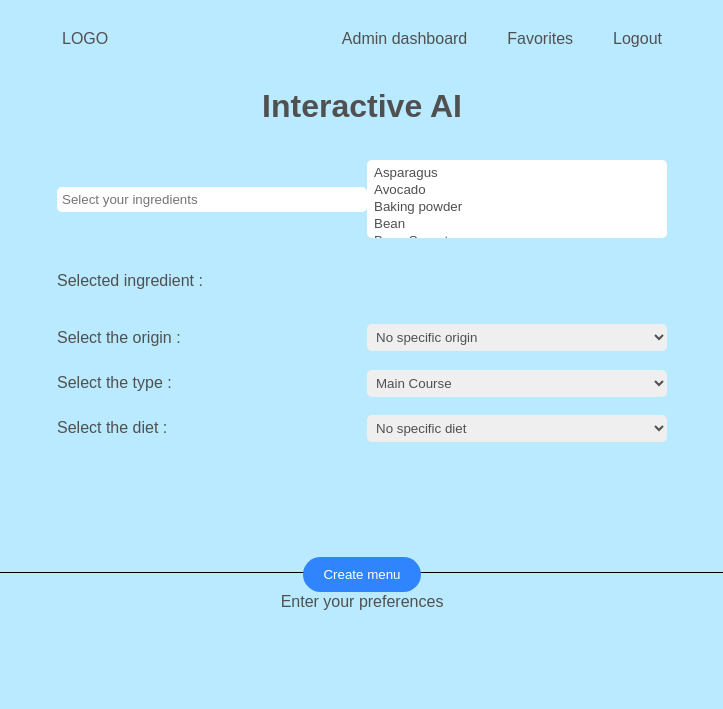
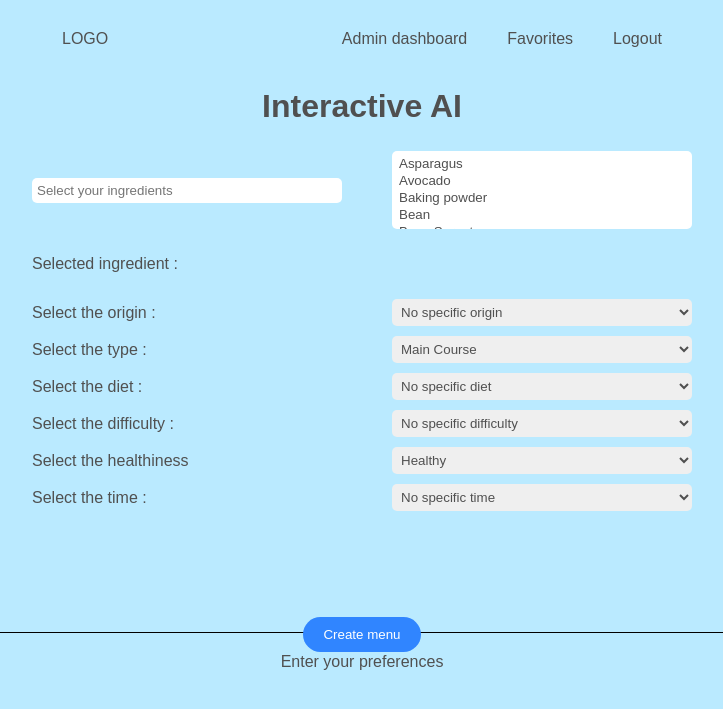
Before and after one commit to AugusteDollinger/Food-ly, a PHP site: page /php/ in a window 1280 px wide. Shown: the top 709 px of the page, without its empty margins (278-1001 px from the left). Run offline with PHP 8.4, Linux system fonts and the light colour scheme; a user stored in the database is signed in; data comes from the database, SQL or seed files in the repository; some web fonts are replaced.

Commit message:
Added more tags for the food choices

```diff
--- a/chat.php
+++ b/chat.php
@@ -32,7 +32,7 @@ if (!isset($_GET['id'])) {
         while ($row2 = $result->fetch()) {
             $ingredients .= $row2['LIBELLE_INGREDIENT'] . ', ';
         }
-        $prompt = 'You are working with the dish ' . $row['LIBELLE_PLAT'] . '. It is a ' . $row['NIVEAU_DIFFICULTE'] . ' level dish from ' . $row['LIBELLE_ORIGINE'] . '. It is a ' . $row['LIBELLE_TYPE'] . ' dish and is ' . $row['HEALTH'] . ' and is '. $row['LIBELLE_REGIME'].'. The ingredients are:'. $ingredients .' The instructions are: ' . $row['INSTRUCTION'] . 'The response has to be around than 500 charaters long, will only simple characters and no bold characters or \\n, if the question is unrelated to the recipe always answer "I cannot provide information about that". The discution history is: ';
+        $prompt = 'You are working with the dish ' . $row['LIBELLE_PLAT'] . '. It is a ' . $row['NIVEAU_DIFFICULTE'] . ' level dish from ' . $row['LIBELLE_ORIGINE'] . '. It is a ' . $row['LIBELLE_TYPE'] . ' dish and is ' . $row['HEALTH'] . ' and is '. $row['LIBELLE_REGIME'].'. The ingredients are:'. $ingredients .' The instructions are: ' . $row['INSTRUCTION'] . ', and it takes around '.$row['TIME'].'.The response has to be around than 500 charaters long, will only simple characters and no bold characters or \\n, if the question is unrelated to the recipe always answer "I cannot provide information about that". The discution history is: ';
     echo '<h1 id="chat-title">Chat with the AI about : '.$row['LIBELLE_PLAT'].'</h1>';
     ?>
     <section style="width: 100%">
--- a/favorite.php
+++ b/favorite.php
@@ -52,9 +52,9 @@ try {
         $result->execute(array('name' => $newJson['diet']));
         $row = $result->fetch(PDO::FETCH_ASSOC);
         $id_regime = $row['ID_REGIME'];
-        $sql = 'INSERT INTO plat (ID_PLAT, LIBELLE_PLAT, NIVEAU_DIFFICULTE, INSTRUCTION, ID_ORIGINE, ID_TYPE, ID_REGIME, ID_USER, HEALTH) VALUES (:id, :name, :level, :instruction, :origin, :type, :regime, :id_user, :health)';
+        $sql = 'INSERT INTO plat (ID_PLAT, LIBELLE_PLAT, NIVEAU_DIFFICULTE, INSTRUCTION, ID_ORIGINE, ID_TYPE, ID_REGIME, ID_USER, HEALTH, TIME) VALUES (:id, :name, :level, :instruction, :origin, :type, :regime, :id_user, :health, :time)';
         $result = $base->prepare($sql);
-        $result->execute(array('id' => $id_plat, 'name' => $newJson['name'], 'level' => $newJson['level'], 'instruction' => $newJson['instruction'], 'origin' => $id_origin, 'type' => $id_type, 'regime' => $id_regime, 'id_user' => $_SESSION['id'], 'health' => $newJson['health']));
+        $result->execute(array('id' => $id_plat, 'name' => $newJson['name'], 'level' => $newJson['level'], 'instruction' => $newJson['instruction'], 'origin' => $id_origin, 'type' => $id_type, 'regime' => $id_regime, 'id_user' => $_SESSION['id'], 'health' => $newJson['health'], 'time' => $newJson['time']));
     }
 } catch (PDOException $e) {
     echo 'Error: ' . $e->getMessage();
--- a/index-includes/prompt-form.php
+++ b/index-includes/prompt-form.php
@@ -57,6 +57,32 @@ while ($row = $result->fetch()) {
                 ?>
             </select>
         </li>
+        <li>
+            <label for="select-by-difficulty">Select the difficulty :</label>
+            <select name="select-by-difficulty" id="select-by-difficulty">
+                <option value="No specific difficulty">No specific difficulty</option>
+                <option value="Easy">Easy</option>
+                <option value="Medium">Medium</option>
+                <option value="Hard">Hard</option>
+            </select>
+        </li>
+        <li>
+            <label for="select-by-healthiness">Select the healthiness</label>
+            <select name="select-by-healthiness" id="select-by-healthiness">
+                <option value="Healthy">Healthy</option>
+                <option value="Not healthy">Not specifically healthy</option>
+            </select>
+        </li>
+        <li>
+            <label for="select-by-time">Select the time :</label>
+            <select name="select-by-time" id="select-by-time">
+                <option value="No specific time">No specific time</option>
+                <option value="Less than 15 minutes">Less than 15 minutes</option>
+                <option value="Less than 30 minutes">Less than 30 minutes</option>
+                <option value="30-60 minutes">30-60 minutes</option>
+                <option value="More than 60 minutes">More than 60 minutes</option>
+            </select>
+        </li>
     </ul>
 </div>
 <button onclick="createPrompt()">Create menu</button>
--- a/index.php
+++ b/index.php
@@ -74,6 +74,10 @@ if (!isset($_SESSION['id'])) {
             health.textContent = `Health: ${dish.health}`;
             dishDiv.appendChild(health);
 
+            const time = document.createElement('p');
+            time.textContent = `Time: ${dish.time}`;
+            dishDiv.appendChild(time);
+
             const ingredients = document.createElement('p');
             ingredients.textContent = 'Ingredients:';
             const ingredientsList = document.createElement('ul');
@@ -108,6 +112,7 @@ if (!isset($_SESSION['id'])) {
             level.style.color = count % 2 === 0 ? 'white' : '';
             health.style.color = count % 2 === 0 ? 'white' : '';
             instruction.style.color = count % 2 === 0 ? 'white' : '';
+            time.style.color = count % 2 === 0 ? 'white' : '';
             favoriteButton.style.backgroundColor = count % 2 === 0 ? 'white' : '';
             favoriteButton.style.color = count % 2 === 0 ? '#3085ff' : '';
             ingredients.style.color = count % 2 === 0 ? 'white' : '';
@@ -121,10 +126,7 @@ if (!isset($_SESSION['id'])) {
 
     function submitPrompt(phpPrompt)  {
         const prompt = phpPrompt;
-        if (prompt === "") {
-            outputDiv.textContent = "Please enter a prompt.";
-            return;
-        }
+        console.log(prompt);
 
         outputDiv.textContent = "Thinking...";
 
@@ -159,13 +161,14 @@ if (!isset($_SESSION['id'])) {
         const outputDiv = document.getElementById('output');
         outputDiv.style.textAlign = 'center';
         outputDiv.style.backgroundColor = 'transparent';
-        const phpPrompt = `can you find 5 dishes of the form and only return json table with the following fields : {
+        const phpPrompt = `can you find minimum 2 and maximum 5 dishes of the form and only return json table with the following fields : {
         name : "whatever",
         origin : "whatever",
         type : "whatever",
         diet : "whatever",
         level : "easy/medium/hard",
         health : "healthy/unhealthy and why (less than 300 characters)",
+        time : "whatever",
         ingredient: {
             1 : "ingredient1(only give one ingredient name and only name it in the singular)",
             2 : "ingredient2(only give one ingredient name and only name it in the singular)",
@@ -173,7 +176,8 @@ if (!isset($_SESSION['id'])) {
             4 : "etc...",
         }
         instruction(less than 400 characters) : "whatever",
-    } each one of the recipies should contains some of these ingredients :${document.getElementById('seleted-ingredient').textContent} that is a ${document.getElementById('select-by-type').value}, that is from ${document.getElementById('select-by-origine').value} that has a  ${document.getElementById('select-by-regime').value}. If some of the information given have nothing to do with food please ignore it.`;
+    } each one of the recipies should contains some of these ingredients :${document.getElementById('seleted-ingredient').textContent} that is a ${document.getElementById('select-by-type').value}, that is from ${document.getElementById('select-by-origine').value} that has a  ${document.getElementById('select-by-regime').value}
+    It should be ${document.getElementById('select-by-difficulty').value}, it should be ${document.getElementById('select-by-healthiness').value}, and take around ${document.getElementById('select-by-time').value}. If some of the information given have nothing to do with food please ignore it.`;
         submitPrompt(phpPrompt);
     }
 </script>
--- a/show-favorite.php
+++ b/show-favorite.php
@@ -43,6 +43,7 @@ if (isset($_GET['id'])) {
         echo '<p>Regime: ' . $row['LIBELLE_REGIME'] . '</p>';
         echo '<p>Level: ' . $row['NIVEAU_DIFFICULTE'] . '</p>';
         echo '<p>Health: ' . $row['HEALTH'] . '</p>';
+        echo '<p>Time: ' . $row['TIME'] . '</p>';
         echo '<p>Ingredients:</p>';
         echo '<ul>';
         $sql = 'SELECT * FROM plat_ingredient JOIN ingredient ON plat_ingredient.ID_INGREDIENT = ingredient.ID_INGREDIENT WHERE ID_PLAT = :id ';
--- a/style.css
+++ b/style.css
@@ -51,6 +51,7 @@ input, select{
     min-height: 300px;
     width: 100%;
     padding: 0;
+    gap: 10px;
 
 }
 #create-prompt-form ul li {
@@ -58,6 +59,7 @@ input, select{
     flex-direction: row;
     justify-content: space-between;
     align-items: center;
+    gap: 50px;
 }
 nav {
     display: flex;
```
